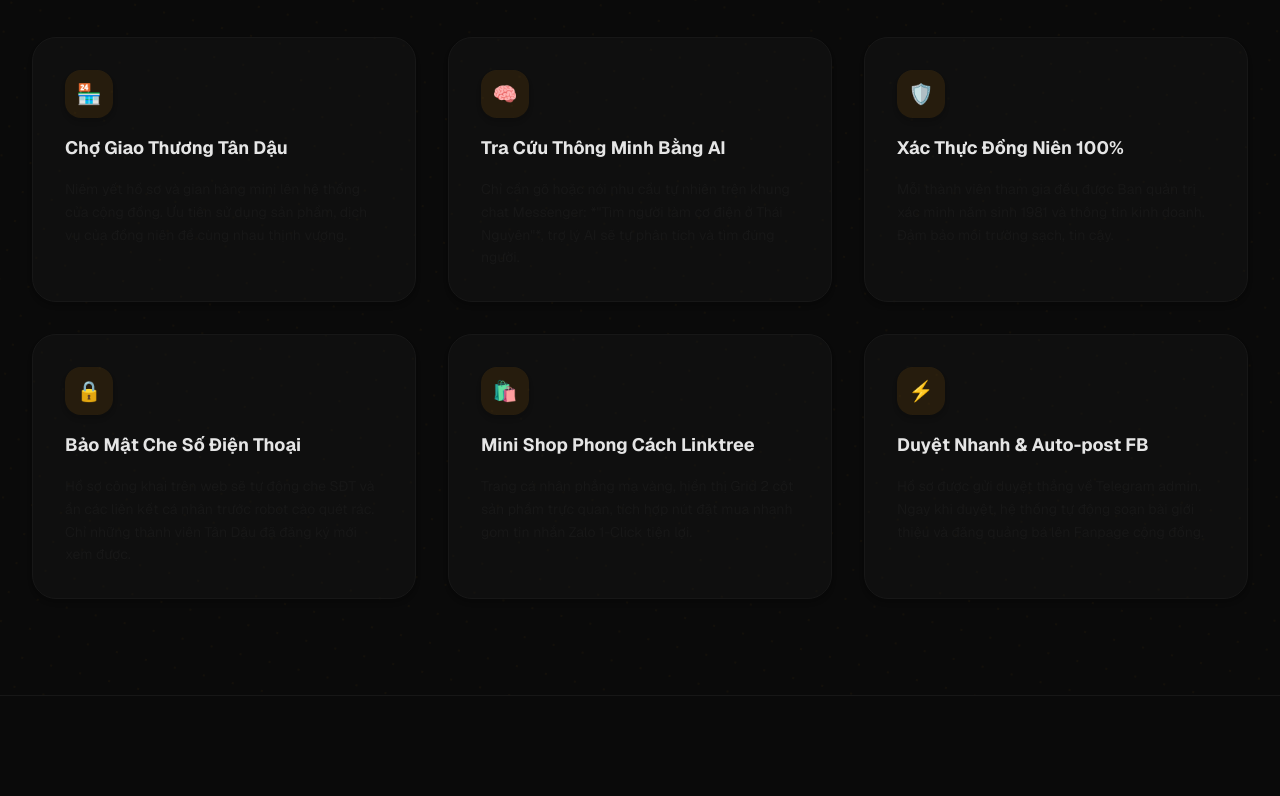
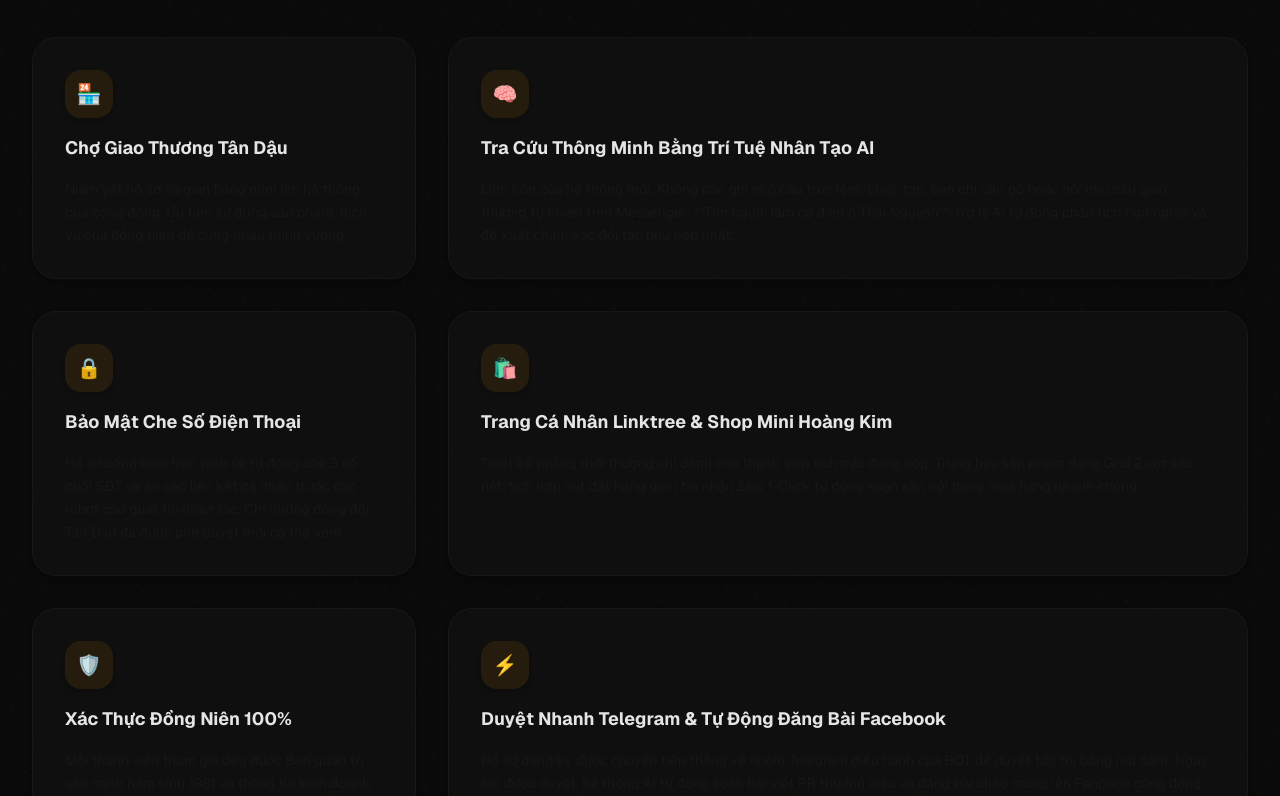
Before and after one commit to dinhkhanhtung/bottandau, a Next.js app: page / in a window 1280 px wide. Shown: the part 1720-2516 px from the top of the page. Built offline with nearby package versions, Linux system fonts and the light colour scheme.

Commit message:
design: restructure Features section to Bento Grid layout combining the best of old and new platform aesthetics

```diff
--- a/src/app/page.tsx
+++ b/src/app/page.tsx
@@ -172,8 +172,9 @@
             <p className="text-sm text-neutral-450 max-w-2xl mx-auto">Vì chúng ta cùng tuổi Tân Dậu 1981, cùng chung thế hệ, chung tiếng nói và cực kỳ tin cậy để trợ lực kinh doanh cho nhau.</p>
           </div>
 
+          {/* Layout Bento Grid đan xen thời thượng, gom hiển thị đẹp của web mới */}
           <div className="grid grid-cols-1 md:grid-cols-3 gap-6 sm:gap-8">
-            {/* Feature 1: Chợ Tân Dậu (Bản cũ) */}
+            {/* Feature 1: Chợ Tân Dậu (Bản cũ) - col-span-1 */}
             <div className="h-full bg-neutral-900/40 p-6 sm:p-8 rounded-3xl border border-neutral-850 shadow-md hover:border-amber-500/10 transition-all duration-300 group hover:-translate-y-1.5 text-center md:text-left space-y-4">
               <div className="w-12 h-12 rounded-2xl bg-amber-500/10 text-amber-400 flex items-center justify-center shadow-md group-hover:scale-110 transition-transform mx-auto md:mx-0 text-xl font-bold">
                 🏪
@@ -182,16 +183,42 @@
               <p className="text-xs sm:text-sm text-neutral-450 leading-relaxed">Niêm yết hồ sơ và gian hàng mini lên hệ thống của cộng đồng. Ưu tiên sử dụng sản phẩm, dịch vụ của đồng niên để cùng nhau thịnh vượng.</p>
             </div>
 
-            {/* Feature 2: AI Semantic Search (Bản mới) */}
+            {/* Feature 2: AI Semantic Search (Bản mới) - col-span-2 (Rộng, nổi bật) */}
+            <div className="md:col-span-2 h-full bg-neutral-900/40 p-6 sm:p-8 rounded-3xl border border-neutral-850 shadow-md hover:border-amber-500/10 transition-all duration-300 group hover:-translate-y-1.5 text-center md:text-left flex flex-col justify-between gap-4">
+              <div className="space-y-4">
+                <div className="w-12 h-12 rounded-2xl bg-amber-500/10 text-amber-400 flex items-center justify-center shadow-md group-hover:scale-110 transition-transform mx-auto md:mx-0 text-xl font-bold">
+                  🧠
+                </div>
+                <h3 className="text-lg font-bold text-neutral-200">Tra Cứu Thông Minh Bằng Trí Tuệ Nhân Tạo AI</h3>
+                <p className="text-xs sm:text-sm text-neutral-450 leading-relaxed">
+                  Linh hồn của hệ thống mới. Không cần ghi nhớ cấu trúc lệnh phức tạp, bạn chỉ cần gõ hoặc nói nhu cầu giao thương tự nhiên trên Messenger: *"Tìm người làm cơ điện ở Thái Nguyên"*, trợ lý AI tự động phân tích ngữ nghĩa và đề xuất chính xác đối tác phù hợp nhất.
+                </p>
+              </div>
+            </div>
+
+            {/* Feature 4: Bảo Mật Thông Tin (Bản mới) - col-span-1 */}
             <div className="h-full bg-neutral-900/40 p-6 sm:p-8 rounded-3xl border border-neutral-850 shadow-md hover:border-amber-500/10 transition-all duration-300 group hover:-translate-y-1.5 text-center md:text-left space-y-4">
               <div className="w-12 h-12 rounded-2xl bg-amber-500/10 text-amber-400 flex items-center justify-center shadow-md group-hover:scale-110 transition-transform mx-auto md:mx-0 text-xl font-bold">
-                🧠
+                🔒
               </div>
-              <h3 className="text-lg font-bold text-neutral-200">Tra Cứu Thông Minh Bằng AI</h3>
-              <p className="text-xs sm:text-sm text-neutral-450 leading-relaxed">Chỉ cần gõ hoặc nói nhu cầu tự nhiên trên khung chat Messenger: *"Tìm người làm cơ điện ở Thái Nguyên"*, trợ lý AI sẽ tự phân tích và tìm đúng người.</p>
+              <h3 className="text-lg font-bold text-neutral-200">Bảo Mật Che Số Điện Thoại</h3>
+              <p className="text-xs sm:text-sm text-neutral-450 leading-relaxed">Hồ sơ công khai trên web sẽ tự động che 3 số cuối SĐT và ẩn các liên kết cá nhân trước các robot cào quét tin nhắn rác. Chỉ những đồng đội Tân Dậu đã được phê duyệt mới có thể xem.</p>
             </div>
 
-            {/* Feature 3: Xác Thực Đồng Niên (Bản cũ) */}
+            {/* Feature 5: Linktree Shop Mini (Bản mới) - col-span-2 (Rộng, nổi bật) */}
+            <div className="md:col-span-2 h-full bg-neutral-900/40 p-6 sm:p-8 rounded-3xl border border-neutral-850 shadow-md hover:border-amber-500/10 transition-all duration-300 group hover:-translate-y-1.5 text-center md:text-left flex flex-col justify-between gap-4">
+              <div className="space-y-4">
+                <div className="w-12 h-12 rounded-2xl bg-amber-500/10 text-amber-400 flex items-center justify-center shadow-md group-hover:scale-110 transition-transform mx-auto md:mx-0 text-xl font-bold">
+                  🛍️
+                </div>
+                <h3 className="text-lg font-bold text-neutral-200">Trang Cá Nhân Linktree & Shop Mini Hoàng Kim</h3>
+                <p className="text-xs sm:text-sm text-neutral-450 leading-relaxed">
+                  Thiết kế phẳng thời thượng chỉ dành cho thành viên tích cực đóng góp. Trưng bày sản phẩm dạng Grid 2 cột sắc nét, tích hợp nút đặt hàng gom tin nhắn Zalo 1-Click tự động soạn sẵn nội dung mua hàng nhanh chóng.
+                </p>
+              </div>
+            </div>
+
+            {/* Feature 3: Xác Thực Đồng Niên (Bản cũ) - col-span-1 */}
             <div className="h-full bg-neutral-900/40 p-6 sm:p-8 rounded-3xl border border-neutral-850 shadow-md hover:border-amber-500/10 transition-all duration-300 group hover:-translate-y-1.5 text-center md:text-left space-y-4">
               <div className="w-12 h-12 rounded-2xl bg-amber-500/10 text-amber-400 flex items-center justify-center shadow-md group-hover:scale-110 transition-transform mx-auto md:mx-0 text-xl font-bold">
                 🛡️
@@ -200,31 +227,17 @@
               <p className="text-xs sm:text-sm text-neutral-450 leading-relaxed">Mỗi thành viên tham gia đều được Ban quản trị xác minh năm sinh 1981 và thông tin kinh doanh. Đảm bảo môi trường sạch, tin cậy.</p>
             </div>
 
-            {/* Feature 4: Bảo Mật Thông Tin (Bản mới) */}
-            <div className="h-full bg-neutral-900/40 p-6 sm:p-8 rounded-3xl border border-neutral-850 shadow-md hover:border-amber-500/10 transition-all duration-300 group hover:-translate-y-1.5 text-center md:text-left space-y-4">
-              <div className="w-12 h-12 rounded-2xl bg-amber-500/10 text-amber-400 flex items-center justify-center shadow-md group-hover:scale-110 transition-transform mx-auto md:mx-0 text-xl font-bold">
-                🔒
+            {/* Feature 6: Auto-post Facebook & Telegram (Bản mới) - col-span-2 (Rộng, nổi bật) */}
+            <div className="md:col-span-2 h-full bg-neutral-900/40 p-6 sm:p-8 rounded-3xl border border-neutral-850 shadow-md hover:border-amber-500/10 transition-all duration-300 group hover:-translate-y-1.5 text-center md:text-left flex flex-col justify-between gap-4">
+              <div className="space-y-4">
+                <div className="w-12 h-12 rounded-2xl bg-amber-500/10 text-amber-400 flex items-center justify-center shadow-md group-hover:scale-110 transition-transform mx-auto md:mx-0 text-xl font-bold">
+                  ⚡
+                </div>
+                <h3 className="text-lg font-bold text-neutral-200">Duyệt Nhanh Telegram & Tự Động Đăng Bài Facebook</h3>
+                <p className="text-xs sm:text-sm text-neutral-450 leading-relaxed">
+                  Hồ sơ đăng ký được chuyển tiếp thẳng về nhóm Telegram điều hành của BQT để duyệt tức thì bằng nút bấm. Ngay khi được duyệt, hệ thống AI tự động soạn bài viết PR thương hiệu và đăng bài chào mừng lên Fanpage cộng đồng.
+                </p>
               </div>
-              <h3 className="text-lg font-bold text-neutral-200">Bảo Mật Che Số Điện Thoại</h3>
-              <p className="text-xs sm:text-sm text-neutral-450 leading-relaxed">Hồ sơ công khai trên web sẽ tự động che SĐT và ẩn các liên kết cá nhân trước robot cào quét rác. Chỉ những thành viên Tân Dậu đã đăng ký mới xem được.</p>
-            </div>
-
-            {/* Feature 5: Linktree Shop Mini (Bản mới) */}
-            <div className="h-full bg-neutral-900/40 p-6 sm:p-8 rounded-3xl border border-neutral-850 shadow-md hover:border-amber-500/10 transition-all duration-300 group hover:-translate-y-1.5 text-center md:text-left space-y-4">
-              <div className="w-12 h-12 rounded-2xl bg-amber-500/10 text-amber-400 flex items-center justify-center shadow-md group-hover:scale-110 transition-transform mx-auto md:mx-0 text-xl font-bold">
-                🛍️
-              </div>
-              <h3 className="text-lg font-bold text-neutral-200">Mini Shop Phong Cách Linktree</h3>
-              <p className="text-xs sm:text-sm text-neutral-450 leading-relaxed">Trang cá nhân phẳng mạ vàng, hiển thị Grid 2 cột sản phẩm trực quan, tích hợp nút đặt mua nhanh gom tin nhắn Zalo 1-Click tiện lợi.</p>
-            </div>
-
-            {/* Feature 6: Auto-post Facebook & Telegram (Bản mới) */}
-            <div className="h-full bg-neutral-900/40 p-6 sm:p-8 rounded-3xl border border-neutral-850 shadow-md hover:border-amber-500/10 transition-all duration-300 group hover:-translate-y-1.5 text-center md:text-left space-y-4">
-              <div className="w-12 h-12 rounded-2xl bg-amber-500/10 text-amber-400 flex items-center justify-center shadow-md group-hover:scale-110 transition-transform mx-auto md:mx-0 text-xl font-bold">
-                ⚡
-              </div>
-              <h3 className="text-lg font-bold text-neutral-200">Duyệt Nhanh & Auto-post FB</h3>
-              <p className="text-xs sm:text-sm text-neutral-450 leading-relaxed">Hồ sơ được gửi duyệt thẳng về Telegram admin. Ngay khi duyệt, hệ thống tự động soạn bài giới thiệu và đăng quảng bá lên Fanpage cộng đồng.</p>
             </div>
           </div>
 
```
